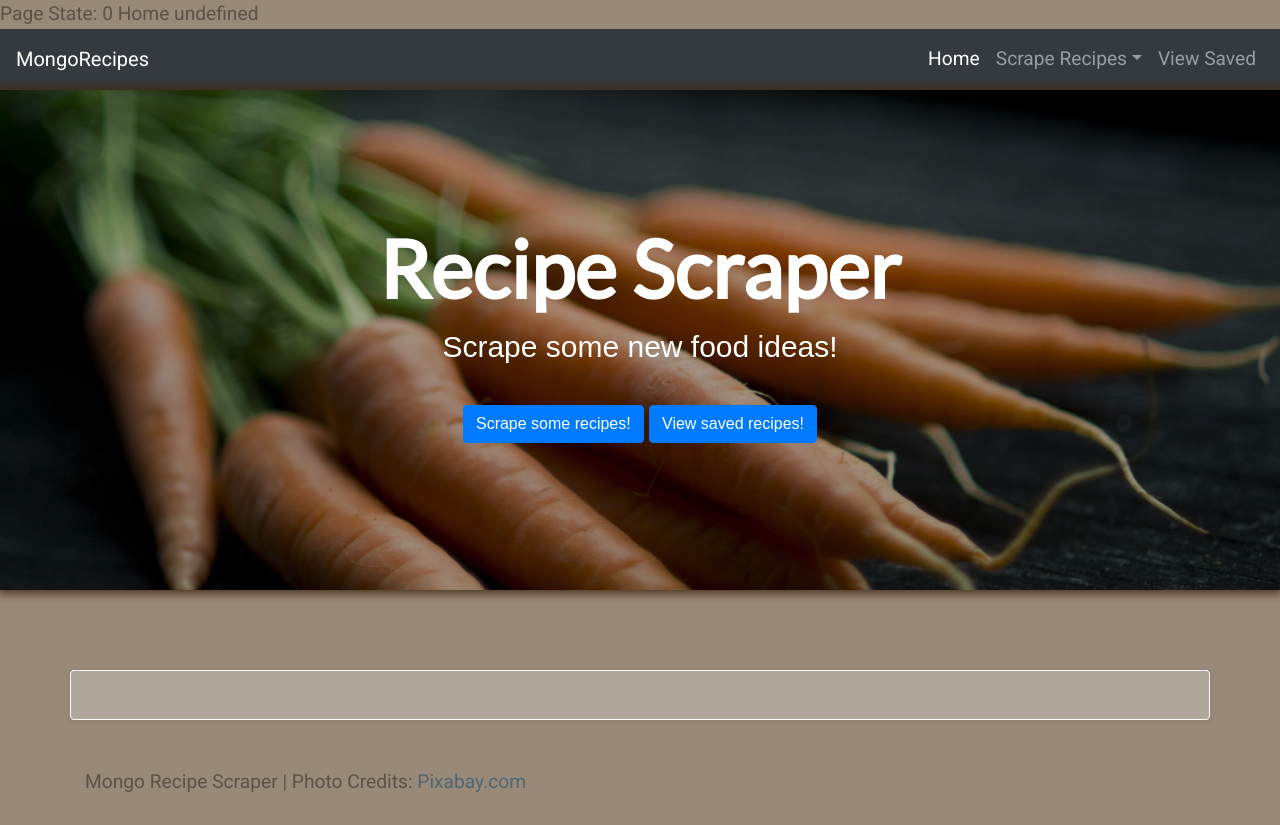
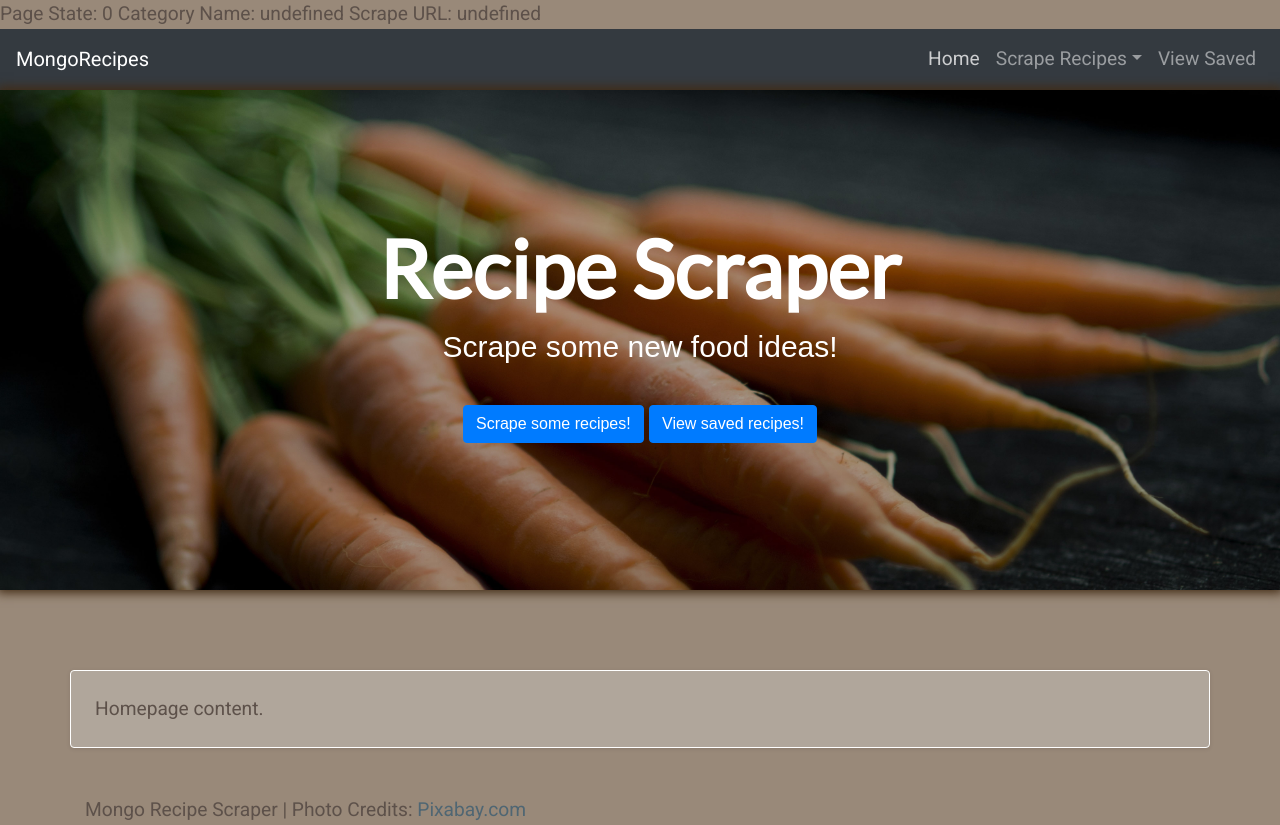
Before and after one commit to AllisonMChamplin/MongoSocialScraper, a website: page public/index.html in a window 1280 px wide. Both pictures are taken after a click on the link "Home". Before the commit the page ends 800 px from the top, so only its background shows below. Drawn offline with nearby package versions, Linux system fonts and the light colour scheme.

Commit message:
Fixed nav UI functionality

```diff
--- a/public/app.js
+++ b/public/app.js
@@ -3,12 +3,16 @@ $(document).ready(function () {
   var articlesDiv = $("#articles");
   var contentTitleDiv = $('#content-title');
   var selectDiv = $('<div id="select-div">');
+  selectDiv.empty();
+  contentTitleDiv.prepend(selectDiv);
+
   var pageState = 0;
   var pageStateDiv = $('#page-state');
   pageStateDiv.text(pageState);
 
   var jumboDiv = $(".jumbotron");
-  var subHeader = $(".sub-header");
+  var subHeaderDiv = $(".sub-header");
+  subHeaderDiv.hide();
   var progressStateDiv = $('<div id="progress-state">');
   progressStateDiv.text(" ");
 
@@ -18,21 +22,17 @@ $(document).ready(function () {
   // This function updates the page content based on the page state
   var refreshContent = function (pageState, categoryName, scrapeURL) {
     console.log("refreshcontent");
+    console.log("pageState: ", pageState);
     if (pageState == 0) {
-      selectDiv.empty();
-      // selectDiv.html("<h3>" + categoryName + "</h3><br>Instructions: select a topic in the left menu.");
-      contentTitleDiv.prepend(selectDiv);
-      subHeader.empty();
-      subHeader.slideUp("fast");
-      jumboDiv.slideDown("fast");
+
     } else if (pageState == 1 || pageState == 2 || pageState == 3) {
       jumboDiv.slideUp("fast");
-      subHeader.slideDown("fast");
+      subHeaderDiv.slideDown("fast");
     } else if (pageState == 4) {
       jumboDiv.slideUp("fast");
-      subHeader.slideDown("fast");
-      subHeader.empty();
-      subHeader.append("<h2>" + categoryName + "</h2>");
+      subHeaderDiv.slideDown("fast");
+      subHeaderDiv.empty();
+      subHeaderDiv.append("<h2>" + categoryName + "</h2>");
 
       var scrapeButton = $('<button class="scrape-button btn btn-primary">');
       scrapeButton.val(scrapeURL);
@@ -84,9 +84,11 @@ $(document).ready(function () {
 
   var initializeContent = function (pageState) {
     if (pageState === 0) {
-      selectDiv.text("Instructions: select a topic in the left menu.");
-      contentTitleDiv.prepend(selectDiv);
-      // $(this).addClass("active");
+      selectDiv.empty();
+      selectDiv.text("Homepage content.");
+      jumboDiv.slideDown("fast");
+      subHeaderDiv.hide();
+      $(".nav-link.active").removeClass("active");
       $("#menu li:first-child a").addClass("active");
     }
   };
@@ -108,6 +110,17 @@ $(document).ready(function () {
 
     if (navId == "navbarDropdown") {
       return;
+
+    } else if (pageState == 0) {
+      $(".nav-link.active").removeClass("active");
+      $(this).addClass("active");
+
+      $(".scrape-button").remove();
+      $("#articles").empty();
+
+      pageStateDiv.html("Page State: " + pageState + " Category Name: " + categoryName + " Scrape URL: " + scrapeURL);
+      initializeContent(0);
+
     } else {
       $(".nav-link.active").removeClass("active");
       $(this).addClass("active");
@@ -117,7 +130,7 @@ $(document).ready(function () {
 
       var categoryName = $(this).attr("data-categoryName");
       var scrapeURL = $(this).attr("data-scrapeURL");
-      pageStateDiv.html(pageState + " " + categoryName + " " + scrapeURL);
+      pageStateDiv.html("Page State: " + pageState + " Category Name: " + categoryName + " Scrape URL: " + scrapeURL);
       progressStateDiv.removeClass("alert", "alert-warning", "alert-success");
       progressStateDiv.text(" ");
       refreshContent(pageState, categoryName, scrapeURL);
--- a/public/index.html
+++ b/public/index.html
@@ -26,7 +26,7 @@
 
 <body data-spy="scroll" data-target="#navbarTarget" id="page-top">
 
-    Page State: <span id="page-state"></span><br>
+    <span id="page-state"></span><br>
     <!-- Progress State: <span id="progress-state"></span> -->
 
 
```
